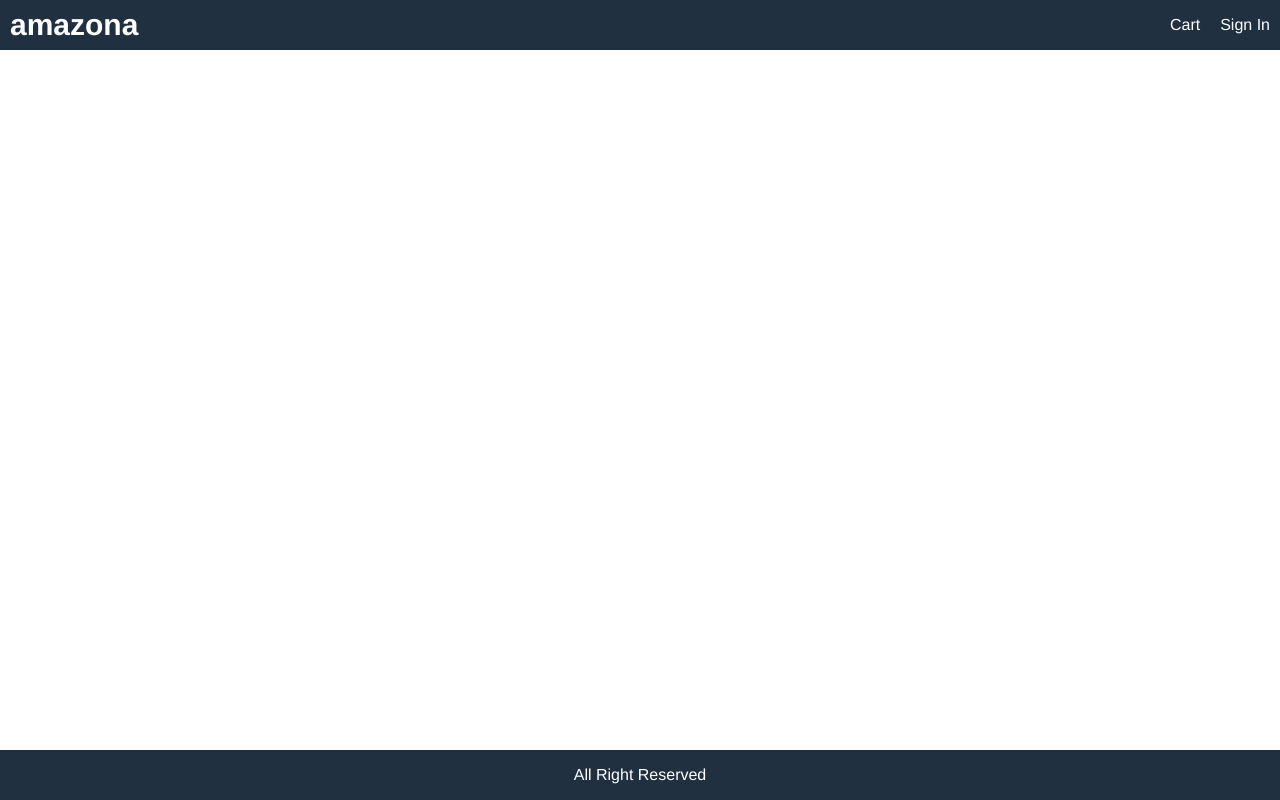
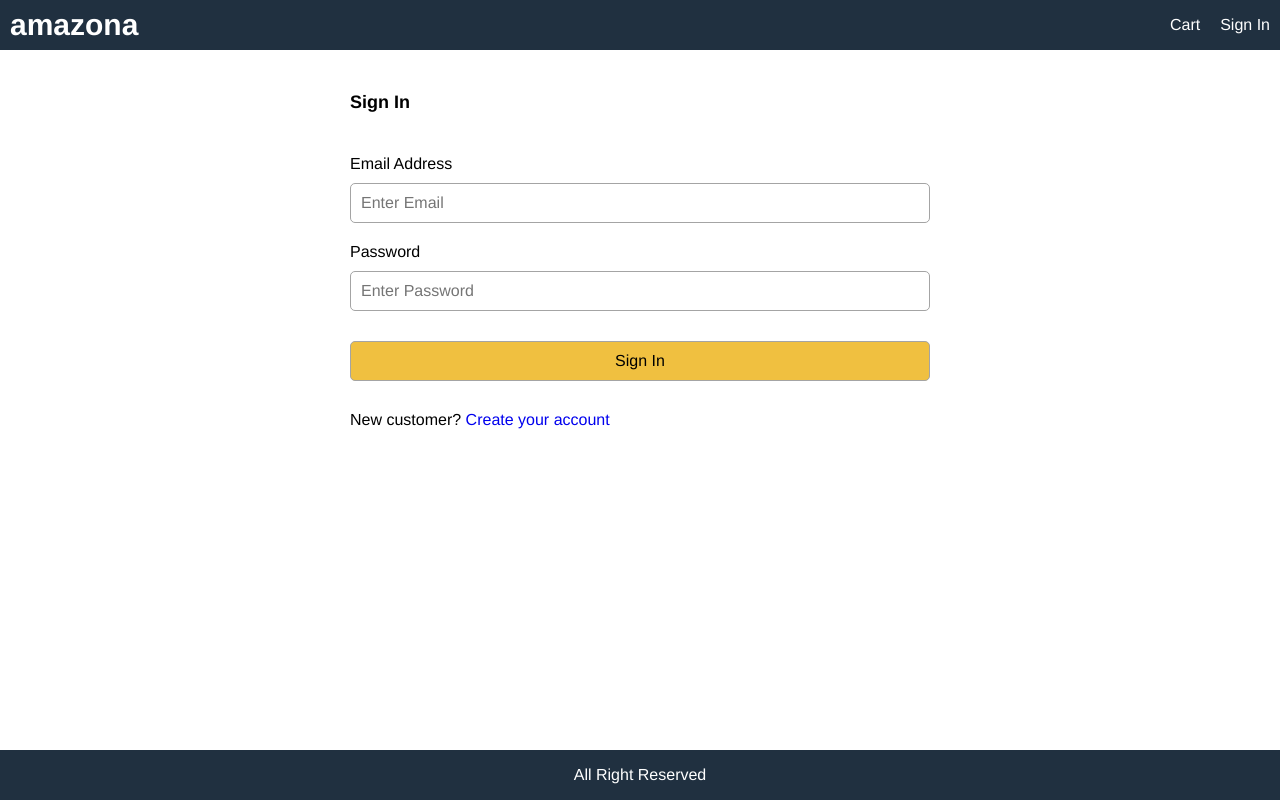
Before and after one commit to neonexus22/react-shopping-cart-01, a React (Create React App) app: page /signin in a window 1280 px wide. Built offline with nearby package versions, Linux system fonts and the light colour scheme.

Commit message:
implemented sign-in/sign-out functionality with action/reducer and ui

```diff
--- a/src/App.js
+++ b/src/App.js
@@ -1,12 +1,21 @@
 import React from "react";
 import { Link, Route } from "react-router-dom";
+import { useDispatch, useSelector } from "react-redux";
+
 import ProductScreen from "./screens/ProductScreen";
 import HomeScreen from "./screens/HomeScreen";
 import CartScreen from "./screens/CartScreen";
-import { useSelector } from "react-redux";
+import SignInScreen from "./screens/SigninScreen";
+import { signout } from "./redux/actions/userActions";
 
 function App() {
+  const dispatch = useDispatch();
   const { cartItems } = useSelector((state) => state.cart);
+  const { userInfo } = useSelector((state) => state.userSignin);
+
+  const signoutHandler = () => {
+    dispatch(signout());
+  };
 
   return (
     <div className="App">
@@ -24,10 +33,24 @@
                 <span className="badge">{cartItems.length}</span>
               )}
             </Link>
-            <Link to="/signin">Sign In</Link>
+            {userInfo ? (
+              <div className="dropdown">
+                <Link to="#">
+                  {userInfo?.name} <i className="fa fa-caret-down"></i>
+                </Link>
+                <ul className="dropdown-content">
+                  <Link to="#signout" onClick={signoutHandler}>
+                    Sign Out
+                  </Link>
+                </ul>
+              </div>
+            ) : (
+              <Link to="/signin">Sign In</Link>
+            )}
           </div>
         </header>
         <main>
+          <Route path="/signin" component={SignInScreen} />
           <Route path="/product/:id" component={ProductScreen} />
           <Route path="/cart/:id?" component={CartScreen} />
           <Route exact path="/" component={HomeScreen} />
--- /dev/null
+++ b/src/constants/userContants.js
@@ -0,0 +1,4 @@
+export const USER_SIGNIN_REQUEST = "USER_SIGNIN_REQUEST";
+export const USER_SIGNIN_SUCCESS = "USER_SIGNIN_SUCCESS";
+export const USER_SIGNIN_FAIL = "USER_SIGNIN_FAIL";
+export const USER_SIGNOUT = "USER_SIGNOUT";
--- a/src/index.css
+++ b/src/index.css
@@ -227,3 +227,49 @@
   color: #a02020;
   background-color: #ffe0e0;
 }
+
+/* form */
+
+.form {
+  max-width: 60rem;
+  margin: 0 auto;
+}
+
+.form > div {
+  display: flex;
+  flex-direction: column;
+  margin: 1rem;
+}
+
+.form label {
+  margin: 1rem 0;
+  display: block;
+}
+
+.form .signin-input {
+  outline: none;
+  border: 1px solid #a4a4a4;
+}
+
+/* Dropdown */
+.dropdown {
+  display: inline-block;
+  position: relative;
+}
+
+.dropdown-content {
+  position: absolute;
+  display: none;
+  right: 0;
+  min-width: 12rem;
+  padding: 1rem;
+  z-index: 1;
+  background: #314961;
+  margin: 0;
+  margin-top: 0.4rem;
+  border-radius: 0.5rem;
+}
+
+.dropdown:hover .dropdown-content {
+  display: block;
+}
--- /dev/null
+++ b/src/redux/actions/userActions.js
@@ -0,0 +1,35 @@
+import Axios from "axios";
+import {
+  USER_SIGNIN_FAIL,
+  USER_SIGNIN_REQUEST,
+  USER_SIGNIN_SUCCESS,
+  USER_SIGNOUT,
+} from "../../constants/userContants";
+
+export const signin = (email, password) => async (dispatch) => {
+  dispatch({
+    type: USER_SIGNIN_REQUEST,
+  });
+
+  try {
+    const { data } = await Axios.post("/api/users/signin", { email, password });
+    dispatch({ type: USER_SIGNIN_SUCCESS, payload: data });
+    localStorage.setItem("userInfo", JSON.stringify(data));
+  } catch (error) {
+    dispatch({
+      type: USER_SIGNIN_FAIL,
+      payload:
+        error.response && error.response.data.message
+          ? error.response.data.message
+          : error.message,
+    });
+  }
+};
+
+export const signout = () => (dispatch) => {
+  localStorage.removeItem("userInfo");
+  localStorage.removeItem("cartItems");
+  dispatch({
+    type: USER_SIGNOUT,
+  });
+};
--- /dev/null
+++ b/src/redux/reducers/userReducer.js
@@ -0,0 +1,29 @@
+import {
+  USER_SIGNIN_FAIL,
+  USER_SIGNIN_REQUEST,
+  USER_SIGNIN_SUCCESS,
+  USER_SIGNOUT,
+} from "../../constants/userContants";
+
+const userSigninReducer = (state = {}, action) => {
+  switch (action.type) {
+    case USER_SIGNIN_REQUEST:
+      return { loading: true };
+    case USER_SIGNIN_SUCCESS:
+      return {
+        loading: false,
+        userInfo: action.payload,
+      };
+    case USER_SIGNIN_FAIL:
+      return {
+        loading: false,
+        error: action.payload,
+      };
+    case USER_SIGNOUT:
+      return {};
+    default:
+      return state;
+  }
+};
+
+export default userSigninReducer;
--- a/src/redux/store.js
+++ b/src/redux/store.js
@@ -5,6 +5,7 @@
   productDetailsReducer,
   productListReducer,
 } from "./reducers/productReducers";
+import userSigninReducer from "./reducers/userReducer";
 
 const initialState = {
   cart: {
@@ -12,12 +13,18 @@
       ? JSON.parse(localStorage.getItem("cartItems"))
       : [],
   },
+  userSignin: {
+    userInfo: localStorage.getItem("userInfo")
+      ? JSON.parse(localStorage.getItem("userInfo"))
+      : null,
+  },
 };
 
 const reducer = combineReducers({
   productList: productListReducer,
   productDetails: productDetailsReducer,
   cart: cartReducer,
+  userSignin: userSigninReducer,
 });
 
 const composeEnhancer = window.__REDUX_DEVTOOLS_EXTENSION_COMPOSE__ || compose;
--- /dev/null
+++ b/src/screens/SigninScreen.jsx
@@ -0,0 +1,85 @@
+import { React, useEffect, useState } from "react";
+import { useDispatch, useSelector } from "react-redux";
+import { Link } from "react-router-dom";
+import LoadingBox from "../components/LoadingBox";
+import MessageBox from "../components/MessageBox";
+import { signin } from "../redux/actions/userActions";
+
+const SignInScreen = (props) => {
+  const dispatch = useDispatch();
+  const [email, setEmail] = useState("admin@example.com");
+  const [password, setPassword] = useState("1234");
+
+  const userSignin = useSelector((state) => state.userSignin);
+  const { userInfo, loading, error } = userSignin;
+
+  const redirect = props.location.search
+    ? props.location.search.split("=")[1]
+    : "/";
+
+  const submitHandler = (e) => {
+    e.preventDefault();
+    dispatch(signin(email, password));
+  };
+
+  useEffect(() => {
+    if (userInfo) {
+      props.history.push(redirect);
+    }
+  }, [userInfo, redirect]);
+
+  return (
+    <div className="">
+      <form onSubmit={submitHandler} className="form">
+        <div>
+          <h1>Sign In</h1>
+        </div>
+
+        {loading && (
+          <div>
+            <LoadingBox />
+          </div>
+        )}
+        {error && (
+          <MessageBox variant="danger">Invalid Email / Password</MessageBox>
+        )}
+        <div>
+          <label htmlFor="email">Email Address</label>
+          <input
+            onChange={(e) => setEmail(e.target.value)}
+            type="email"
+            id="email"
+            className="signin-input"
+            placeholder="Enter Email"
+            required
+          />
+        </div>
+        <div>
+          <label htmlFor="password">Password</label>
+          <input
+            type="password"
+            id="password"
+            className="signin-input"
+            placeholder="Enter Password"
+            required
+            onChange={(e) => setPassword(e.target.value)}
+          />
+        </div>
+        <div>
+          <label />
+          <button className="primary" type="submit">
+            Sign In
+          </button>
+        </div>
+        <div>
+          <label />
+          <div>
+            New customer? <Link to="/register">Create your account</Link>
+          </div>
+        </div>
+      </form>
+    </div>
+  );
+};
+
+export default SignInScreen;
```
Also changed, not shown: 1 other file (tests, documents, lock files or other folders).
